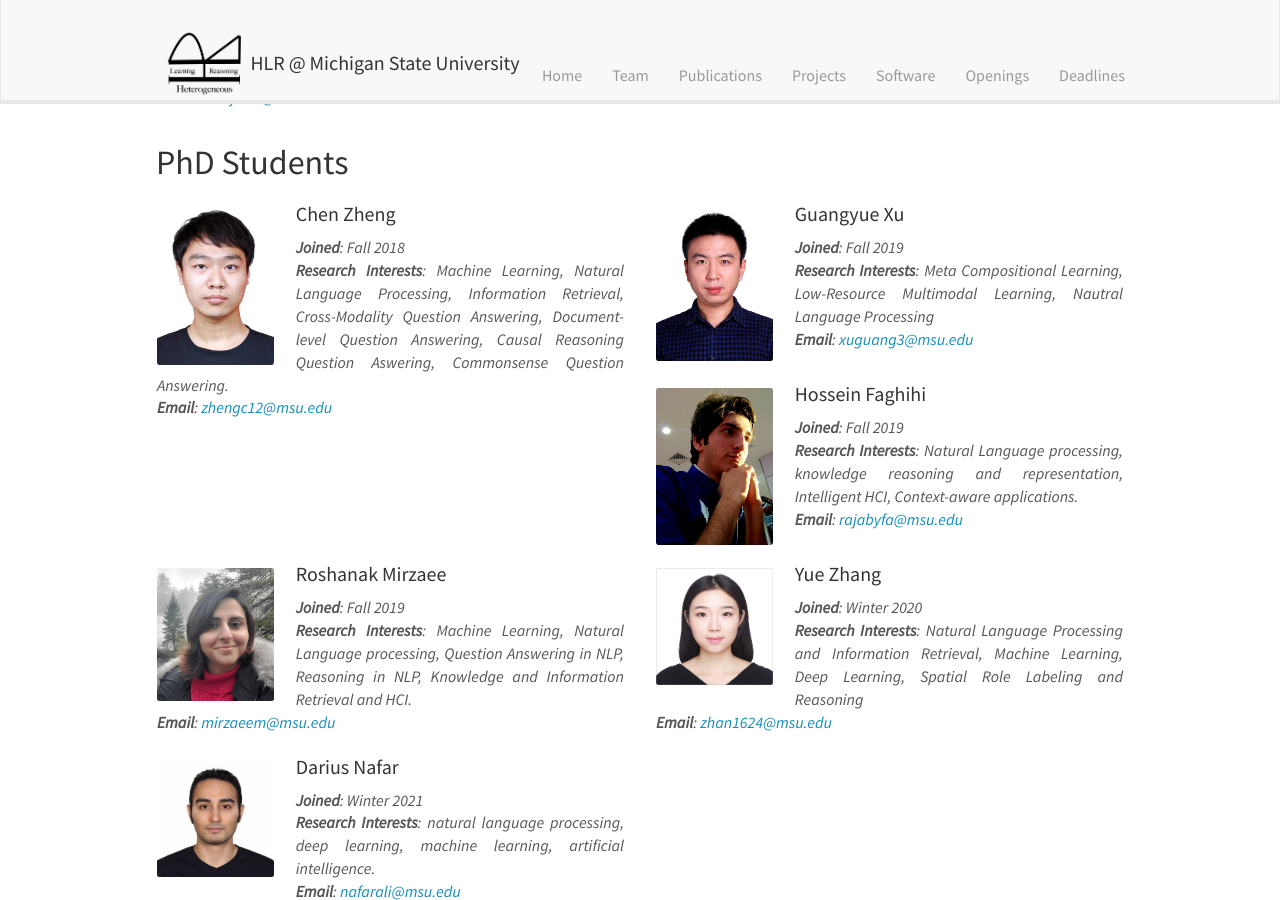
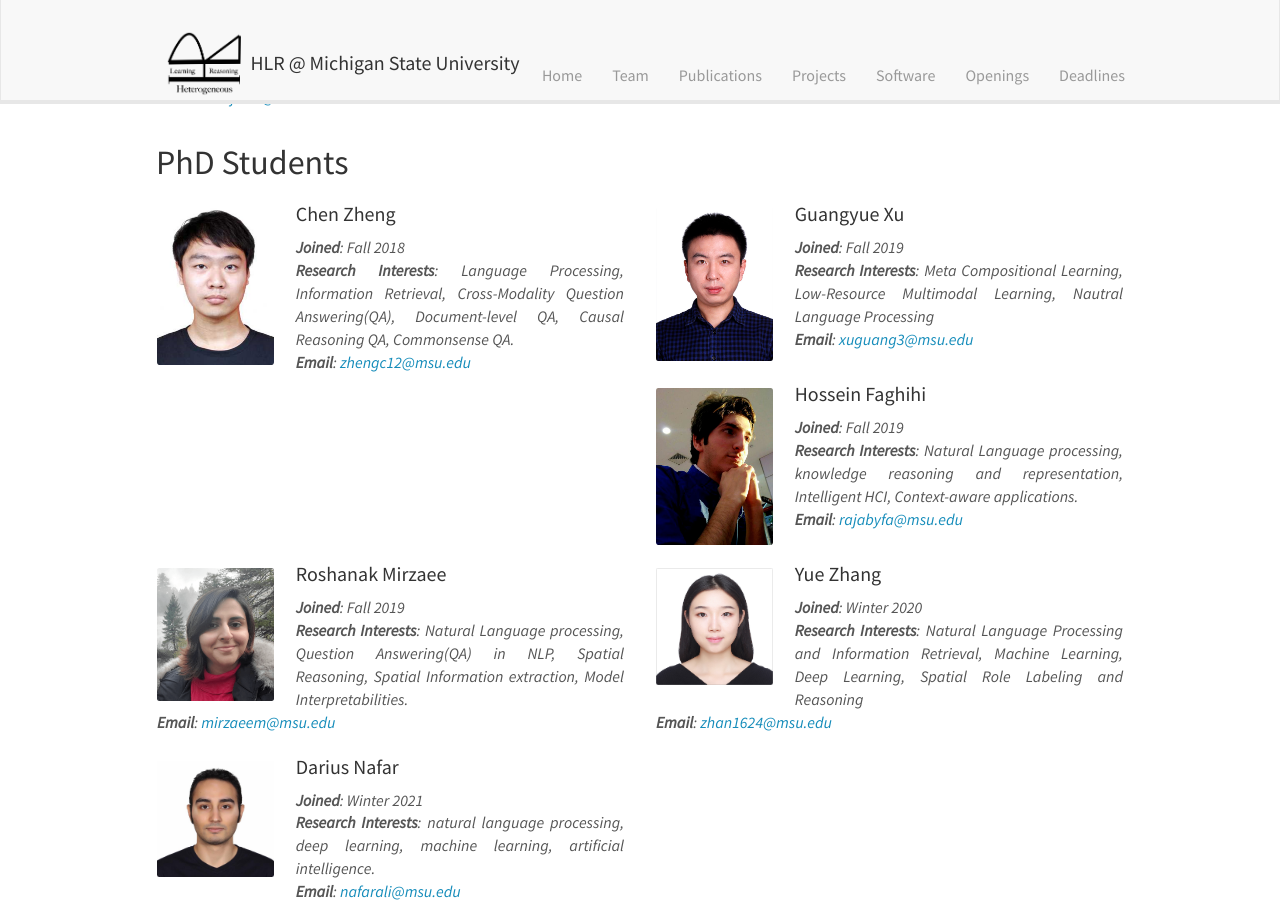
Before and after one commit to HLR/HLR.github.io, a Jekyll site: the page built from _pages/team.md, in a window 1280 px wide and 900 px high, scrolled down 1283 px. Built offline with Jekyll 4.4.1, drawn with Linux system fonts in a browser that asks for light colours; nearby versions of some CDN libraries.

Commit message:
Update phd_students.yml

```diff
--- a/_data/phd_students.yml
+++ b/_data/phd_students.yml
@@ -1,7 +1,7 @@
 - name: Chen Zheng
   photo: Zheng.png
 #  bio: He's currently working on Spatial Role Labelling and Reasoning tasks.
-  research_interest: Machine Learning, Natural Language Processing, Information Retrieval, Cross-Modality Question Answering, Document-level Question Answering, Causal Reasoning Question Aswering, Commonsense Question Answering.
+  research_interest: Language Processing, Information Retrieval, Cross-Modality Question Answering(QA), Document-level QA, Causal Reasoning QA, Commonsense QA.
   email: zhengc12@msu.edu
   webpage: https://cse.msu.edu/~zhengc12/
   joined: Fall 2018
@@ -23,7 +23,7 @@
 
 - name: Roshanak Mirzaee
   photo: roshanak.png
-  research_interest: Machine Learning, Natural Language processing, Question Answering in NLP, Reasoning in NLP, Knowledge and Information Retrieval and HCI.
+  research_interest: Natural Language processing, Question Answering(QA) in NLP, Spatial Reasoning, Spatial Information extraction, Model Interpretabilities.
   email: mirzaeem@msu.edu
   webpage: https://www.linkedin.com/in/roshanak-mirzaee-011604b1/
   joined: Fall 2019
```
